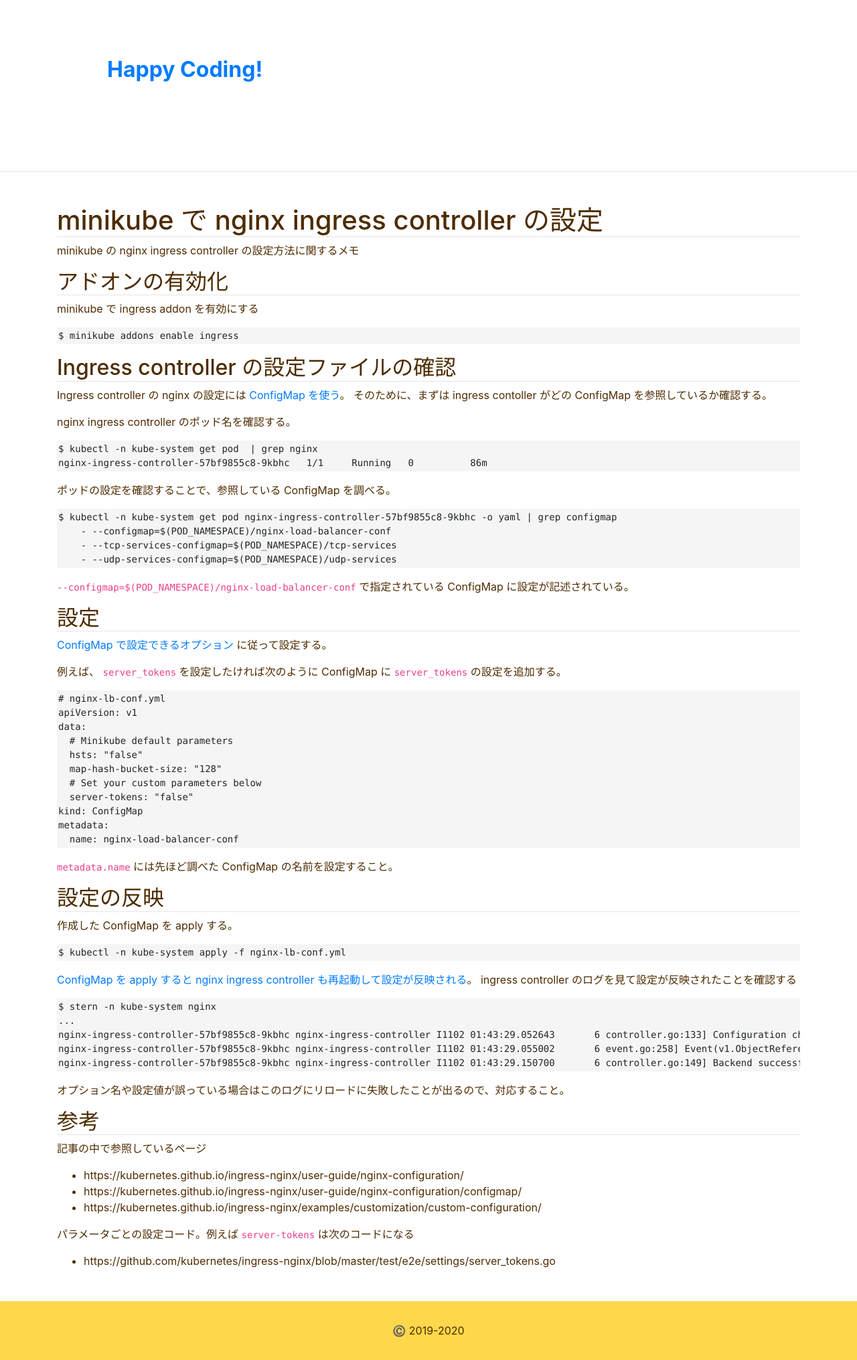
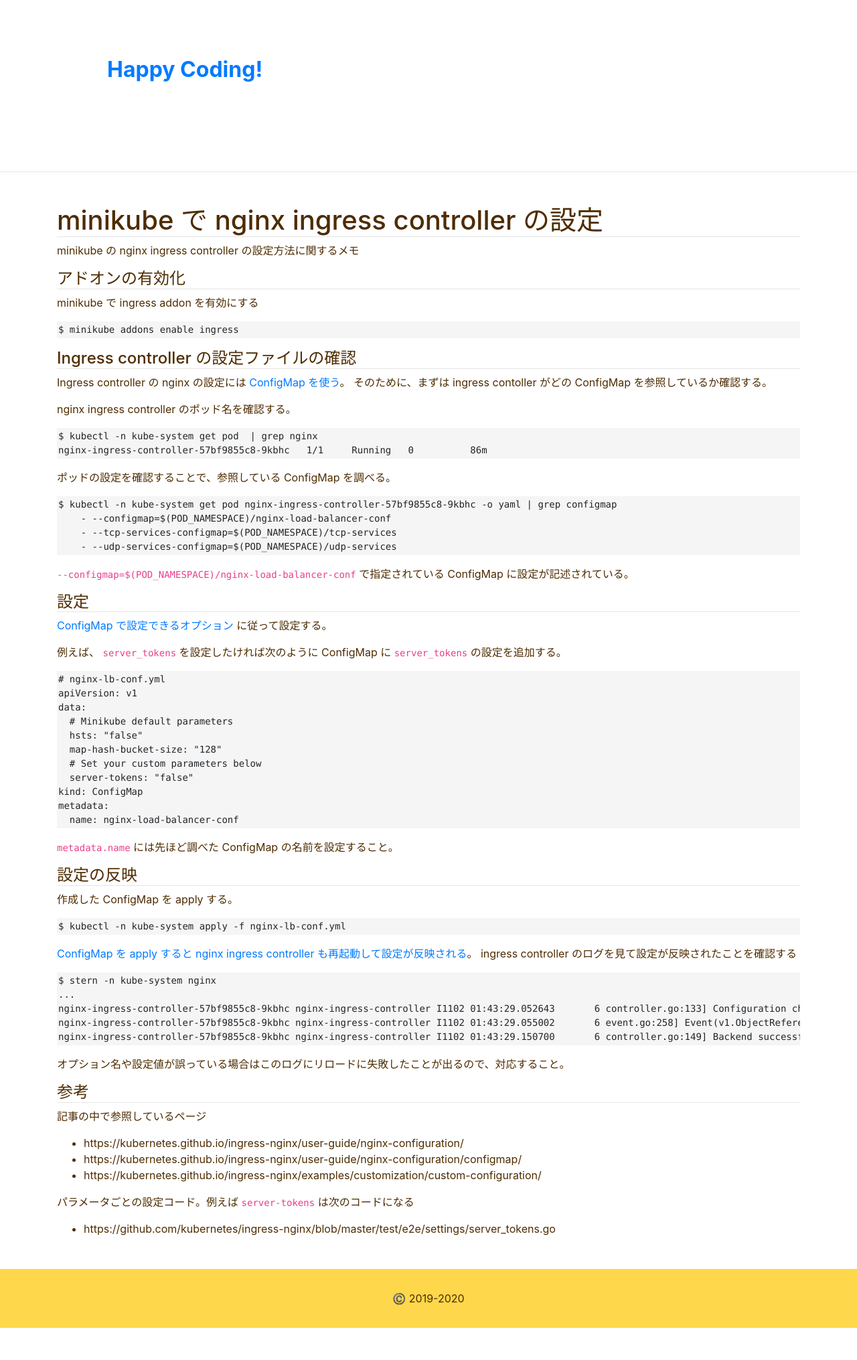
Before and after one commit to noriyukipy/blog, a Jekyll site: the page built from article/20191103-minikube_nginx_ingress_controller.md, in a window 1280 px wide. Shown: the whole page at 67% size. Built offline with Jekyll 4.4.1, drawn with Linux system fonts in a browser that asks for light colours; our own code applies the rules of GitHub Pages for plain Markdown files; after the commit the page ends 1983 px from its top, so only the background shows below that.

Commit message:
h1, h2のfont-sizeを修正

```diff
--- a/assets/css/main.css
+++ b/assets/css/main.css
@@ -59,6 +59,14 @@
     border-bottom: 1px solid rgba(0,0,0,.1);
 }
 
+.h1, h1 {
+    font-size: 2.5rem;
+}
+
+.h2, h2 {
+    font-size: 1.5rem;
+}
+
 
 /* code */
 pre.highlight {
```
